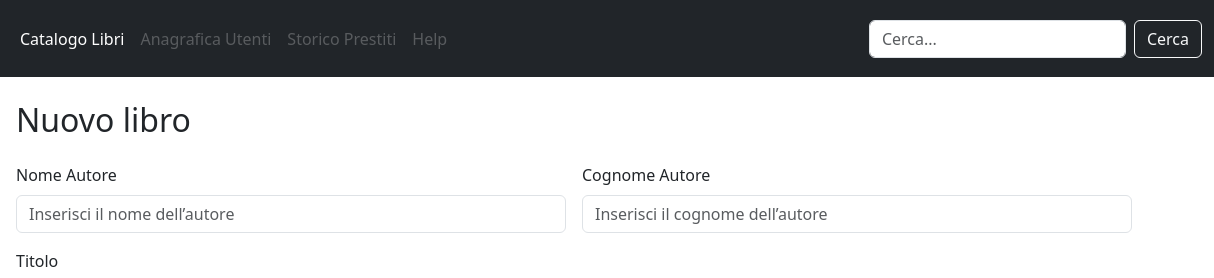
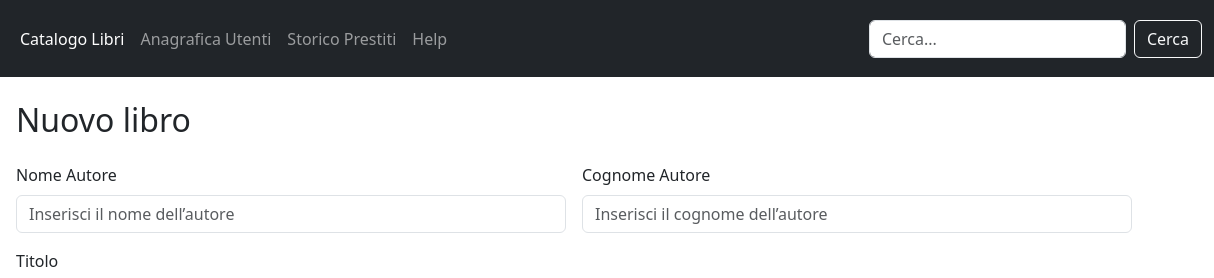
Before and after one commit to Michecosa/html-css-bootstrap-dashboard, a plain HTML site: page add-book.html in a window 1280 px wide. Shown: the top 278 px of the page, 66-1280 px from the left. Drawn offline with nearby package versions, Linux system fonts and the light colour scheme.

Commit message:
Remove disable tag for anchor tags in navigation bar

```diff
--- a/add-book.html
+++ b/add-book.html
@@ -31,13 +31,13 @@
               <a class="nav-link active" aria-current="page" href="#">Catalogo Libri</a>
             </li>
             <li class="nav-item">
-              <a class="nav-link disabled" href="#">Anagrafica Utenti</a>
+              <a class="nav-link" href="#">Anagrafica Utenti</a>
             </li>
             <li class="nav-item">
-              <a class="nav-link disabled" href="#">Storico Prestiti</a>
+              <a class="nav-link" href="#">Storico Prestiti</a>
             </li>
             <li class="nav-item">
-              <a class="nav-link disabled" href="#">Help</a>
+              <a class="nav-link" href="#">Help</a>
             </li>
           </ul>
           <form class="d-flex" role="search">
```
Also changed, not shown: index.html (+3 -3 lines).
